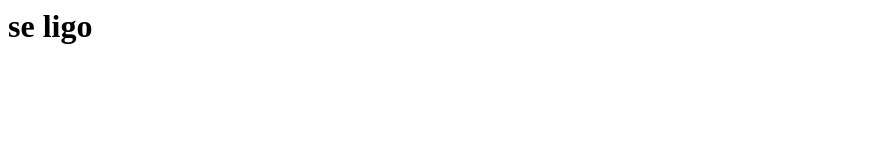
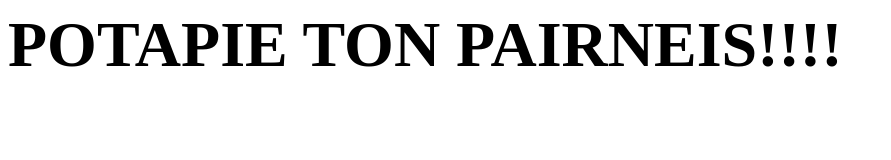
Before and after one commit to georgepan1996/storyTeller, a plain HTML site: page index.html in a window 1280 px wide. Shown: the whole page, without its empty margins (0-891 px from the left). Drawn offline with Linux system fonts and the light colour scheme.

Commit message:
message for potapios

```diff
--- a/index.html
+++ b/index.html
@@ -4,6 +4,6 @@
         <title>maste</title>
     </head>
     <body>
-        <h1>se ligo</h1>
+        <h1 style="font-size: 4em">POTAPIE TON PAIRNEIS!!!!</h1>
     </body>
 </html>
```
